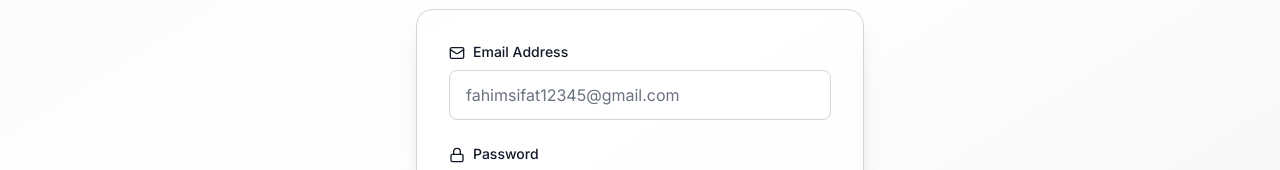
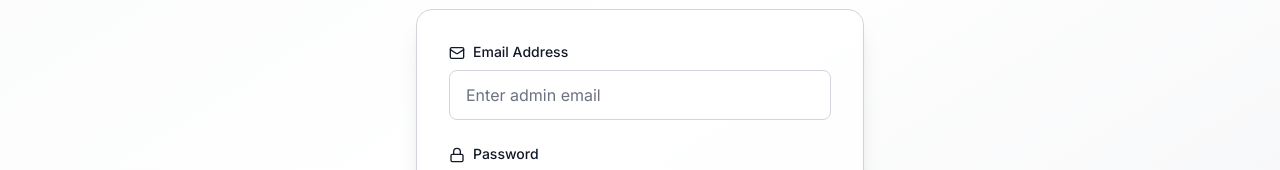
Before and after one commit to Shariar-hash/BroSubs, a Next.js app: page /admin/login in a window 1280 px wide. Shown: the part 337-507 px from the top of the page. Built offline with nearby package versions, Linux system fonts and the light colour scheme; no server answers.

Commit message:
Remove email placeholder hint from admin login

```diff
--- a/app/admin/login/page.tsx
+++ b/app/admin/login/page.tsx
@@ -73,7 +73,7 @@ export default function AdminLogin() {
                 onChange={(e) => setFormData({ ...formData, email: e.target.value })}
                 required
                 className="w-full px-4 py-3 bg-gray-800 dark:bg-gray-800 light:bg-gray-50 border border-gray-700 dark:border-gray-700 light:border-gray-300 rounded-lg focus:outline-none focus:border-primary transition-colors text-white dark:text-white light:text-gray-900"
-                placeholder="fahimsifat12345@gmail.com"
+                placeholder="Enter admin email"
               />
             </div>
 
```
